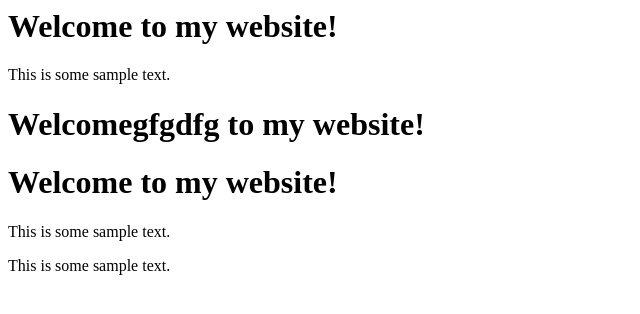
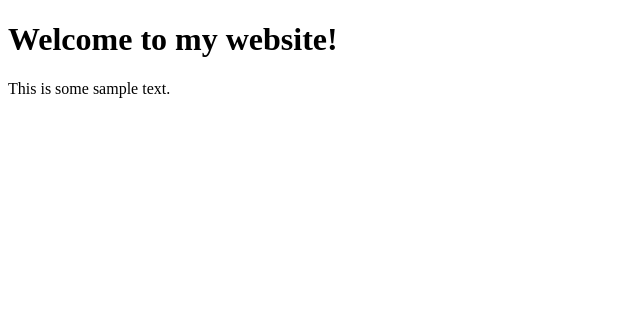
Before and after one commit to 41cha/task5, a plain HTML site: page index.html in a window 1280 px wide. Shown: the whole page, without its empty margins (0-640 px from the left). Drawn offline with Linux system fonts and the light colour scheme.

```diff
--- a/index.html
+++ b/index.html
@@ -1,10 +1,3 @@
-
-
-
-<h1>Welcome to my website!</h1>
-
-<p>This is some sample text.</p>
-
 <!DOCTYPE html>
 
 <html>
@@ -13,7 +6,6 @@
 
 <title>My Website</title>
 
-<h1>Welcomegfgdfg to my website!</h1>
 </head>
 
 <body>
@@ -25,6 +17,3 @@
 </body>
 
 </html>
-
-
-<p>This is some sample text.</p>
```
